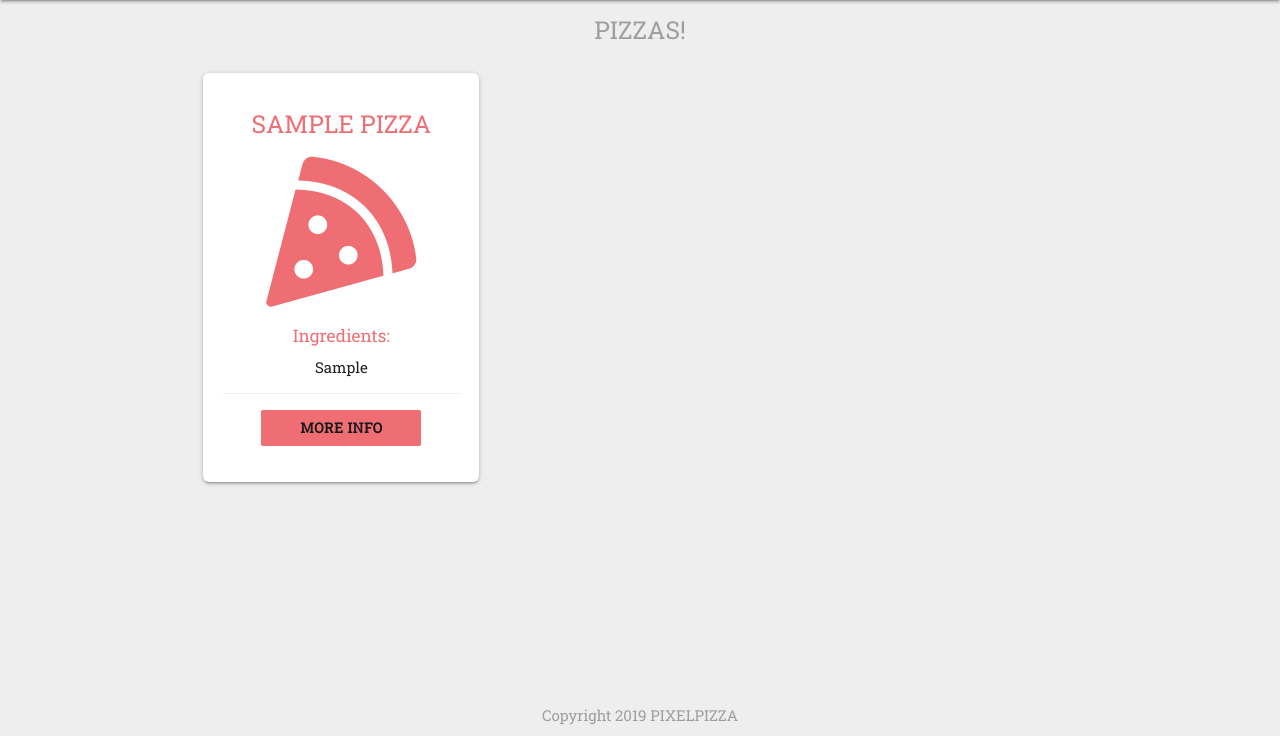
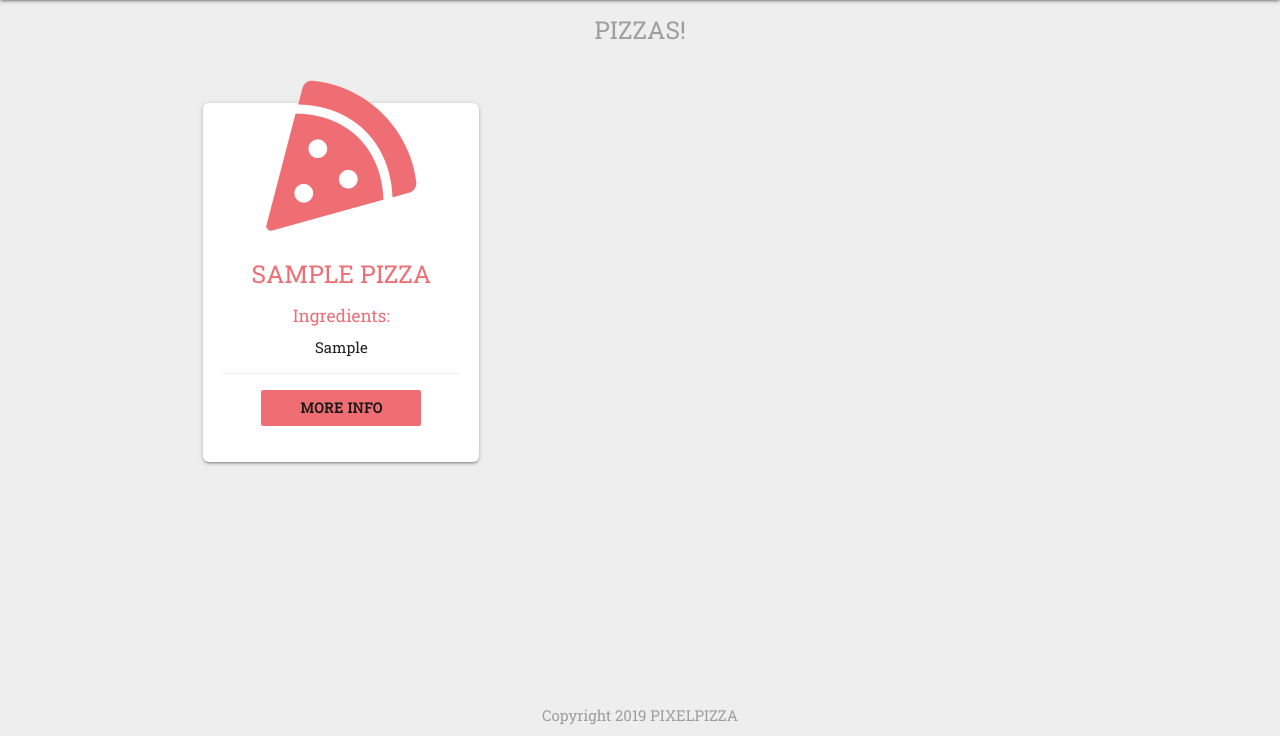
Before and after one commit to AdamsChristopher/phpizza, a PHP site: page / in a window 1280 px wide. Shown: the part 64-800 px from the top of the page. Run offline with PHP 8.4, Linux system fonts and the light colour scheme; tables that the repository leaves empty or names only in its code hold one stand-in row (values such as "Sample post").

Commit message:
Changed car layout + CSS

```diff
--- a/index.php
+++ b/index.php
@@ -16,22 +16,22 @@
     <h5 class="center grey-text">PIZZAS!</h5>
     <section class="container">
       <div class="row">
-        <?php foreach ($pizzas as $pizza): ?>
+        <?php foreach ($pizzas as $pizza) { ?>
             <div class="col s12 md3 l4">
               <div class="card">
-                <div class="card-content center">
-                  <h5 id="pizza-title"><?php echo htmlspecialchars(strtoupper($pizza['title'])) ?></h5>
                   <i
                     id="pizza-picture"
                     class="fas fa-pizza-slice fa-10x"
                   >
                   </i>
+                <div class="card-content center">
+                  <h5 id="pizza-title"><?php echo htmlspecialchars(strtoupper($pizza['title'])) ?></h5>
                   <h6 id="ingredients-title">Ingredients:</h6>
                   <div>
                     <ul id="ingredients-list">
-                      <?php foreach (explode(',', $pizza['ingredients']) as $ingredient): ?>
+                      <?php foreach (explode(',', $pizza['ingredients']) as $ingredient) { ?>
                         <li><?php echo htmlspecialchars(ucwords($ingredient)) ?></li>
-                      <?php endforeach; ?>
+                      <?php } ?>
                     </ul>
                   </div>
                 </div>
@@ -45,7 +45,7 @@
                 </div>
               </div>
             </div>
-          <?php endforeach; ?>
+         <?php } ?>
       </div>
     </section>
   </main>
--- a/styles.css
+++ b/styles.css
@@ -35,7 +35,7 @@ main {
 
 .card {
   max-width: 400px;
-  margin: 20px auto;
+  margin: 50px auto;
   padding: 20px;
   border-radius: 6px;
 }
@@ -52,13 +52,18 @@ main {
   padding: 0 !important;
 }
 
+#pizza-picture {
+  color: #ee6e73;
+  text-align: center;
+  display: block;
+  margin-bottom: -30px;
+  position: relative;
+  top: -42px;
+}
+
 #pizza-title {
   color: #ee6e73;
   margin-bottom: 20px;
-}
-
-#pizza-picture {
-  color: #ee6e73;
 }
 
 #ingredients-title {
```
Also changed, not shown: info.php (+5 -5 lines).
